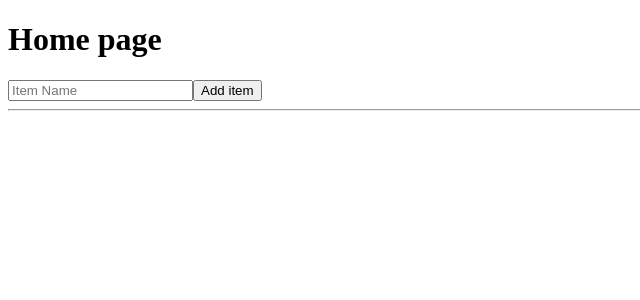
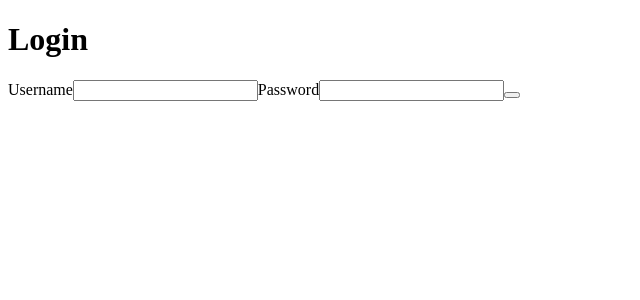
Before and after one commit to Pleopleq/inventory-system, a React (Create React App) app in the folder client/: page / in a window 1280 px wide. Shown: the top 300 px of the page, without its empty margins (0-640 px from the left). Built offline with nearby package versions, Linux system fonts and the light colour scheme.

Commit message:
Add basic test. Added New Access page where it display the login/register form

```diff
--- a/client/package.json
+++ b/client/package.json
@@ -44,6 +44,7 @@
     ]
   },
   "devDependencies": {
+    "@testing-library/dom": "^8.11.0",
     "@types/react-router-dom": "^5.3.2"
   }
 }
--- a/client/src/Application.tsx
+++ b/client/src/Application.tsx
@@ -1,8 +1,14 @@
 import React from "react";
-import HomePage from "./pages/Home";
+import LoginForm from "./components/LoginForm";
+import Access from "./pages/Access";
 
-const Application: React.FunctionComponent<{}> = (props) => {
-  return <HomePage name={"HomePage"}></HomePage>;
+const Application: React.FC<{}> = (props) => {
+  return (
+    <Access
+      name={"AccessPage"}
+      title={"Login"}
+      formType={<LoginForm></LoginForm>}></Access>
+  );
 };
 
 export default Application;
--- /dev/null
+++ b/client/src/components/LoginForm.tsx
@@ -0,0 +1,15 @@
+import React from "react";
+
+const LoginForm: React.FC<{}> = () => {
+  return (
+    <form>
+      <label>Username</label>
+      <input type='text'></input>
+      <label>Password</label>
+      <input type='password'></input>
+      <button onSubmit={alert}></button>
+    </form>
+  );
+};
+
+export default LoginForm;
--- /dev/null
+++ b/client/src/interfaces/AccessInterface/IAccess.ts
@@ -0,0 +1,7 @@
+import React from "react";
+
+export interface IAccess {
+  name: string;
+  title: string;
+  formType: React.ReactNode;
+}
--- /dev/null
+++ b/client/src/pages/Access.tsx
@@ -0,0 +1,18 @@
+import React, { useEffect } from "react";
+import logging from "../config/logging";
+import { IAccess } from "../interfaces/AccessInterface/IAccess";
+
+const Access: React.FC<IAccess> = ({ name, title, formType }) => {
+  useEffect(() => {
+    logging.info(`Loading ${name}`);
+  }, [name]);
+
+  return (
+    <div>
+      <h1>{title}</h1>
+      {formType}
+    </div>
+  );
+};
+
+export default Access;
```
Also changed, not shown: client/src/components/RegisterForm.tsx (added, +17 -0 lines), 2 other files (tests, documents, lock files or other folders).
